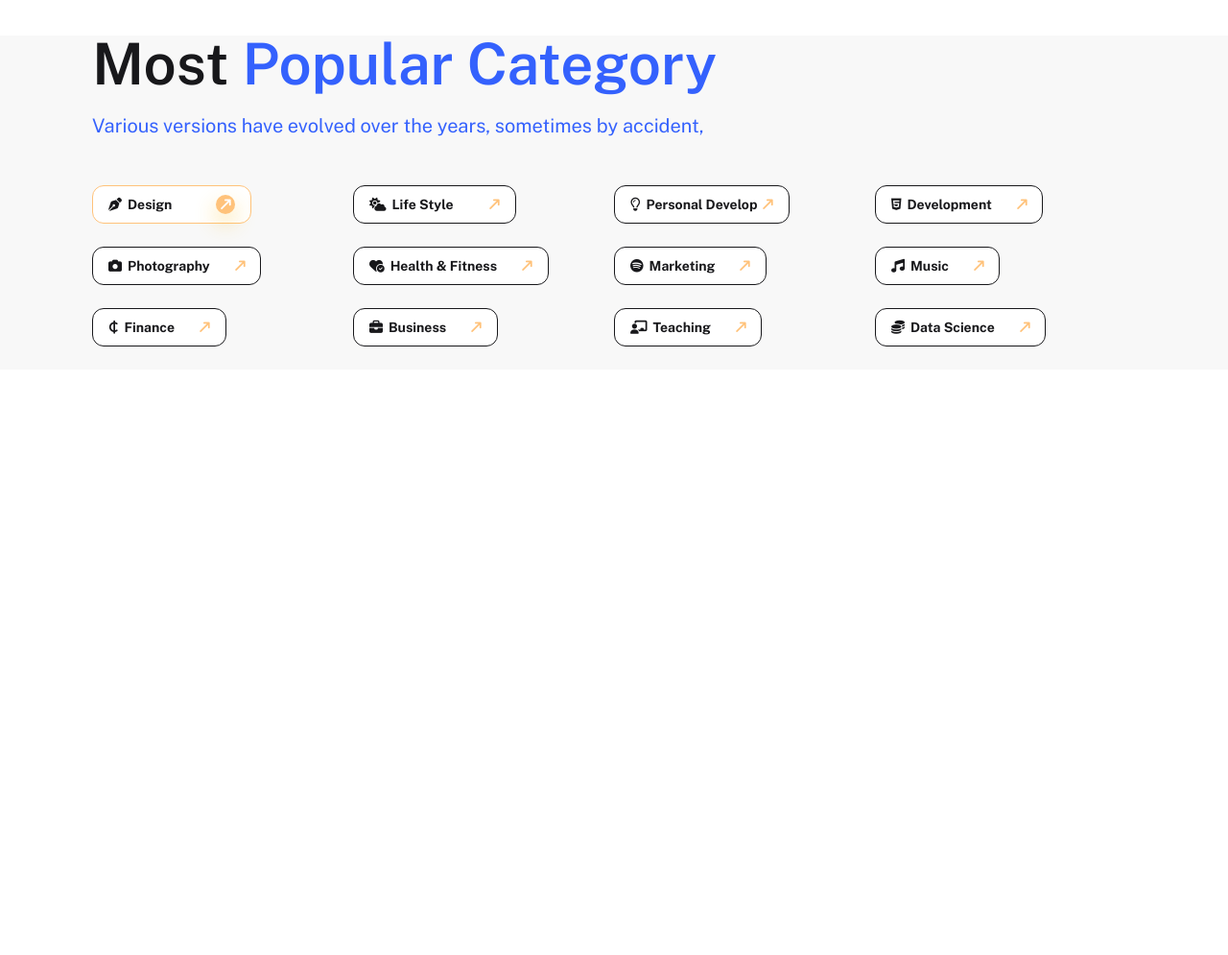
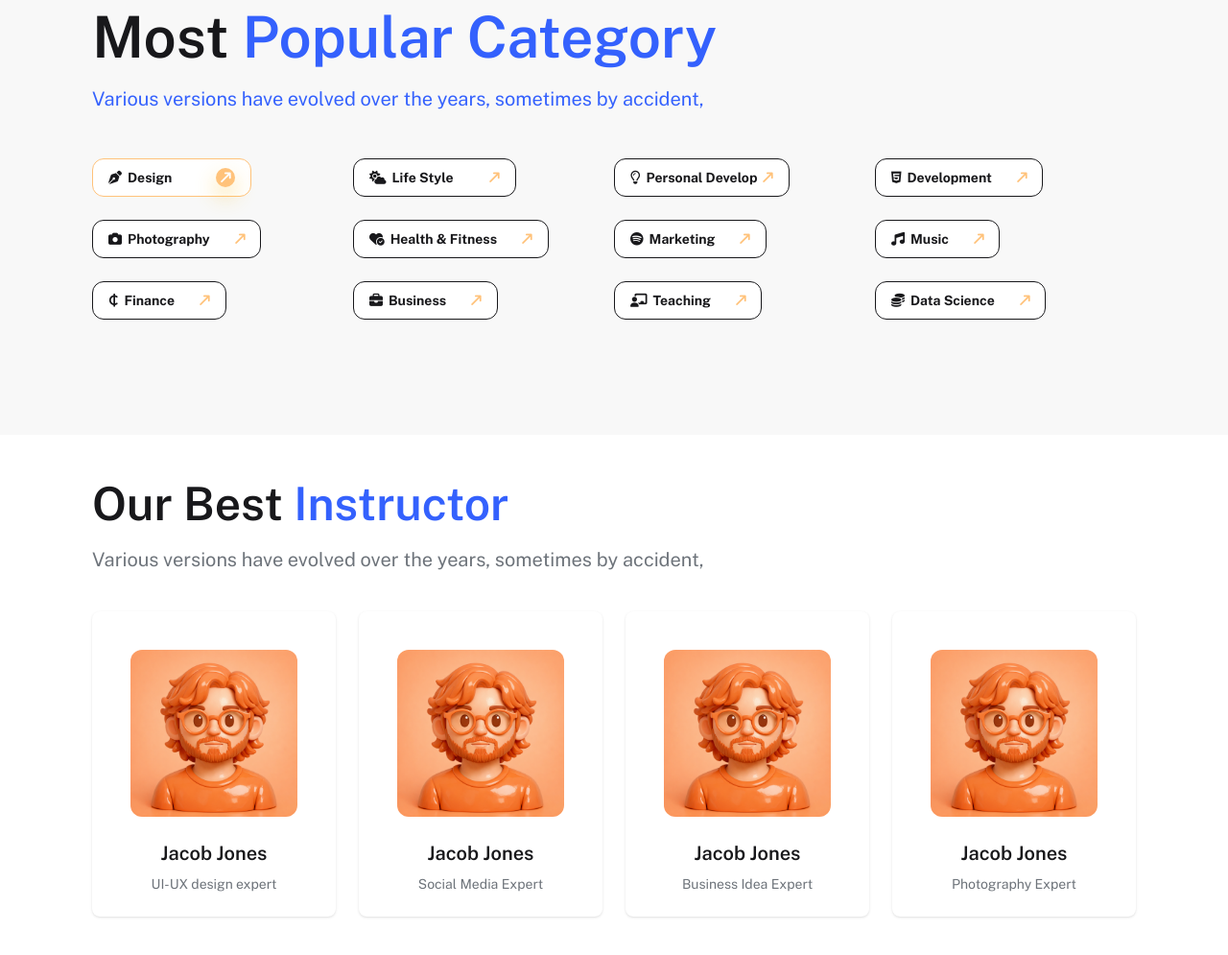
Before and after one commit to tithyghosh/edex-assignment, a website: page src/index.html in a window 1280 px wide. Shown: the part 1517-2512 px from the top of the page at 96% size. Before the commit the page ends 1998 px from the top, so only its background shows below. Drawn offline with nearby package versions, Linux system fonts and the light colour scheme.

Commit message:
Best Instructor section done

```diff
--- a/src/index.html
+++ b/src/index.html
@@ -206,8 +206,8 @@
 </div>
         </section>
         <!-- Most Popular Category -->
-        <section class="my-24 bg-base-200">
-          <div class="mx-12 lg:mx-24 ">
+        <section class="bg-base-200 mt-5">
+          <div class="mx-12 pt-12 lg:mx-24 ">
             <h3 class="font-semibold text-6xl mb-5">
               Most
               <span class="text-[#3461FD]">Popular Category</span>
@@ -215,7 +215,7 @@
             <p class="text-[#3461FD] text-xl"> Various versions have evolved over the years, sometimes by accident,</p>
           </div>
         <!-- All Buttons -->
-         <div class="my-12 space-y-6 grid grid-cols-2 md:grid-cols-3 lg:grid-cols-4  mx-12 lg:mx-24 ">
+         <div class="my-12 space-y-6 grid grid-cols-2 md:grid-cols-3 lg:grid-cols-4  mx-12 lg:mx-24 pb-24">
           <!-- First Outline button -->
            <div>
             <button class="btn  btn-outline border-[#FFC27A] rounded-xl bg-white">
@@ -340,6 +340,59 @@
 
 
         </section>
+        <!-- Best Instructor -->
+         <section class="mx-12 lg:mx-24 mb-24">
+          <div>
+            <h3 class="text-5xl font-semibold mb-5">
+              Our Best
+              <span class="text-[#3461FD]">Instructor</span>
+            </h3>
+            <p class="text-xl text-[#6D737A]">Various versions have evolved over the years, sometimes by accident,</p>
+          </div>
+          <!-- Teacher Card -->
+          <div class="mt-10 grid grid-cols-1 md:grid-cols-2 lg:grid-cols-4 gap-6">
+            <!-- First Teacher -->
+            <div class="card bg-base-100 w-full max-w-sm shadow-sm">
+           <figure class="px-10 pt-10">
+           <img src="/images/ChatGPT Image Feb 12, 2026, 02_32_28 PM.png" alt="teacher" class="rounded-xl" />
+          </figure>
+          <div class="card-body items-center text-center">
+            <h2 class="card-title text-xl">Jacob Jones</h2>
+            <small class="text-sm text-[#6D737A]">UI-UX design expert</small>
+           </div>
+          </div>
+          <!-- Second Teacher -->
+           <div class="card bg-base-100 w-full max-w-sm shadow-sm">
+           <figure class="px-10 pt-10">
+           <img src="/images/ChatGPT Image Feb 12, 2026, 02_32_28 PM.png" alt="teacher" class="rounded-xl" />
+          </figure>
+          <div class="card-body items-center text-center">
+            <h2 class="card-title text-xl">Jacob Jones</h2>
+            <small class="text-sm text-[#6D737A]">Social Media Expert</small>
+           </div>
+
+          </div>
+          <!-- Third Teacher -->
+           <div class="card bg-base-100 w-full max-w-sm shadow-sm">
+           <figure class="px-10 pt-10">
+           <img src="/images/ChatGPT Image Feb 12, 2026, 02_32_28 PM.png" alt="teacher" class="rounded-xl" />
+          </figure>
+          <div class="card-body items-center text-center">
+            <h2 class="card-title text-xl">Jacob Jones</h2>
+            <small class="text-sm text-[#6D737A]">Business Idea Expert</small>
+           </div>
+          </div>
+          <div class="card bg-base-100 w-full max-w-sm shadow-sm">
+           <figure class="px-10 pt-10">
+           <img src="/images/ChatGPT Image Feb 12, 2026, 02_32_28 PM.png" alt="teacher" class="rounded-xl" />
+          </figure>
+          <div class="card-body items-center text-center">
+            <h2 class="card-title text-xl">Jacob Jones</h2>
+            <small class="text-sm text-[#6D737A]">Photography Expert</small>
+           </div>
+          </div>
+          </div>
+         </section>
 
    </main>
    <footer>
```
Also changed, not shown: images/ChatGPT Image Feb 12, 2026, 02_32_28 PM.png (added), src/output.css.
